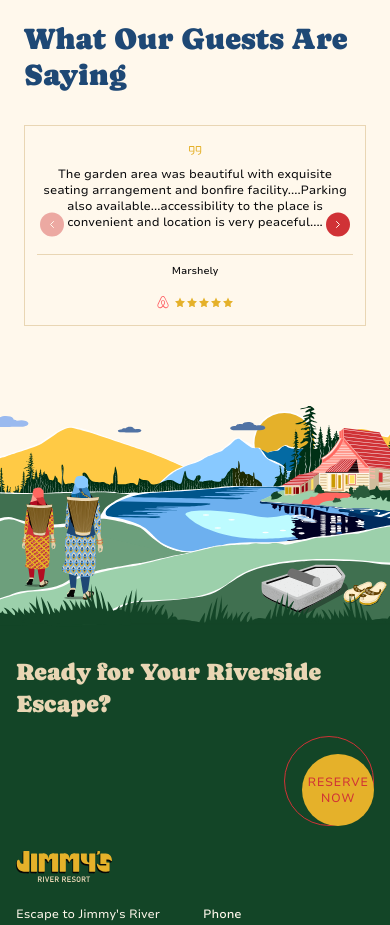
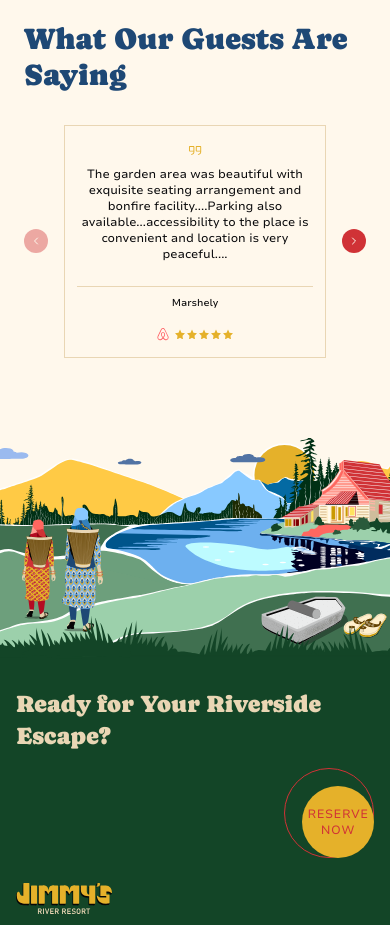
Before and after one commit to aliasZadok/jimmys-river-resort, a Next.js app: page / in a window 390 px wide. Shown: the part 5980-6905 px from the top of the page. Built offline with nearby package versions, Linux system fonts and the light colour scheme.

Commit message:
Fixed Testimonial Section's Chevron For Mobile

```diff
--- a/components/home/testimonials-section/content.tsx
+++ b/components/home/testimonials-section/content.tsx
@@ -96,18 +96,10 @@ export function Content() {
           bg-[var(--jrr-red)] rounded-full
           p-1.5 sm:p-2
           transition-all duration-300 ease-in-out
-          ${isMobile
-            ? isDisabled
-              ? 'opacity-40 cursor-not-allowed'
-              : 'opacity-100'
-            : isDisabled
-              ? 'opacity-0 invisible'
-              : 'opacity-100 visible'
-          }
+          ${isDisabled ? 'opacity-40 cursor-not-allowed' : 'opacity-100'}
           hover:bg-[var(--jrr-red)]/90
           disabled:hover:bg-[var(--jrr-red)]
           self-center
-          z-10
         `}
         aria-label={`Scroll ${direction}`}
       >
@@ -123,11 +115,11 @@ export function Content() {
       </h2>
 
       <div className="flex gap-4">
-        {/* Left Arrow */}
-        {!isMobile && <NavigationArrow direction="left" visible={showLeftArrow} />}
+        {/* Navigation Arrows - Same position for both mobile and desktop */}
+        <NavigationArrow direction="left" visible={showLeftArrow} />
 
         {/* Testimonials Container */}
-        <div className="flex-1 overflow-hidden relative">
+        <div className="flex-1 overflow-hidden">
           <div
             ref={scrollContainerRef}
             className="flex gap-6 sm:gap-8 overflow-x-auto scrollbar-hide scroll-smooth"
@@ -150,22 +142,9 @@ export function Content() {
               </div>
             ))}
           </div>
-
-          {/* Mobile Arrows */}
-          {isMobile && (
-            <div className="absolute left-0 right-0 top-1/2 -translate-y-1/2 flex justify-between pointer-events-none px-4">
-              <div className="pointer-events-auto">
-                <NavigationArrow direction="left" visible={showLeftArrow} />
-              </div>
-              <div className="pointer-events-auto">
-                <NavigationArrow direction="right" visible={showRightArrow} />
-              </div>
-            </div>
-          )}
         </div>
 
-        {/* Right Arrow */}
-        {!isMobile && <NavigationArrow direction="right" visible={showRightArrow} />}
+        <NavigationArrow direction="right" visible={showRightArrow} />
       </div>
     </div>
   );
```
